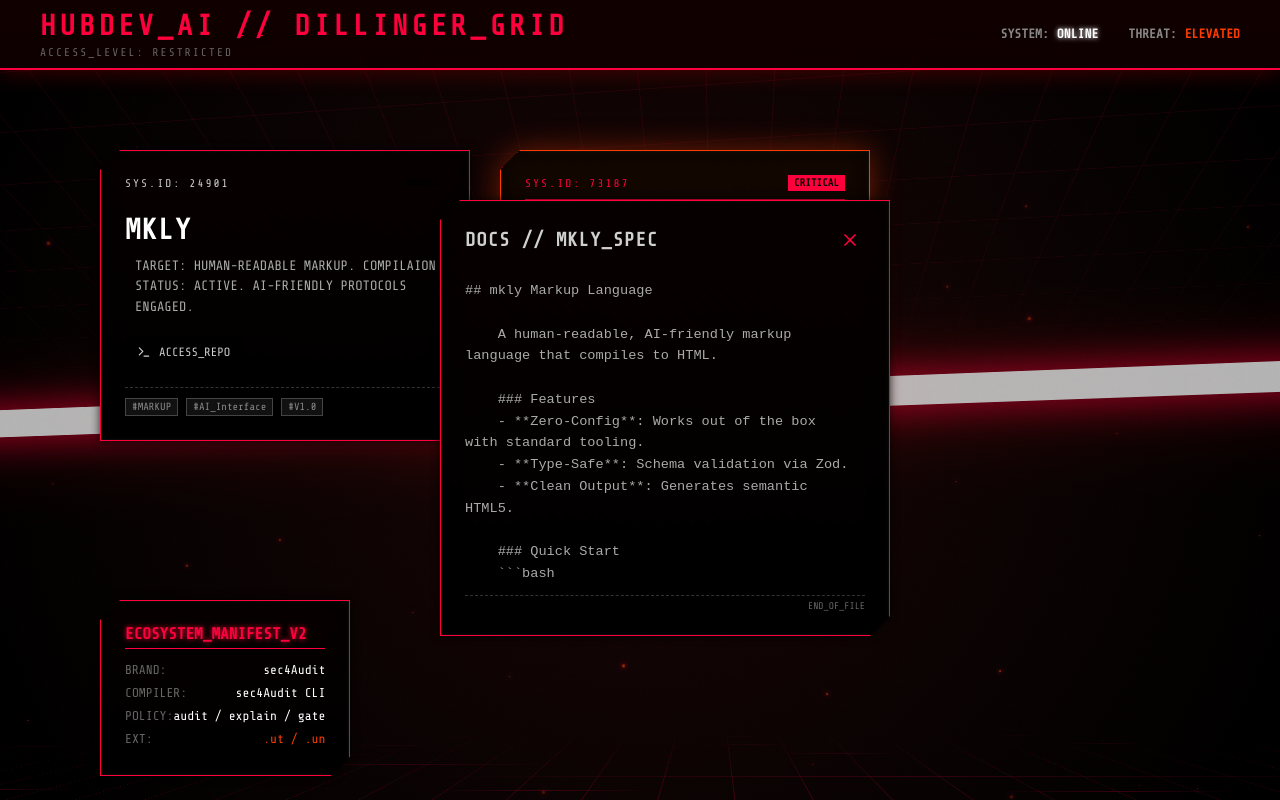
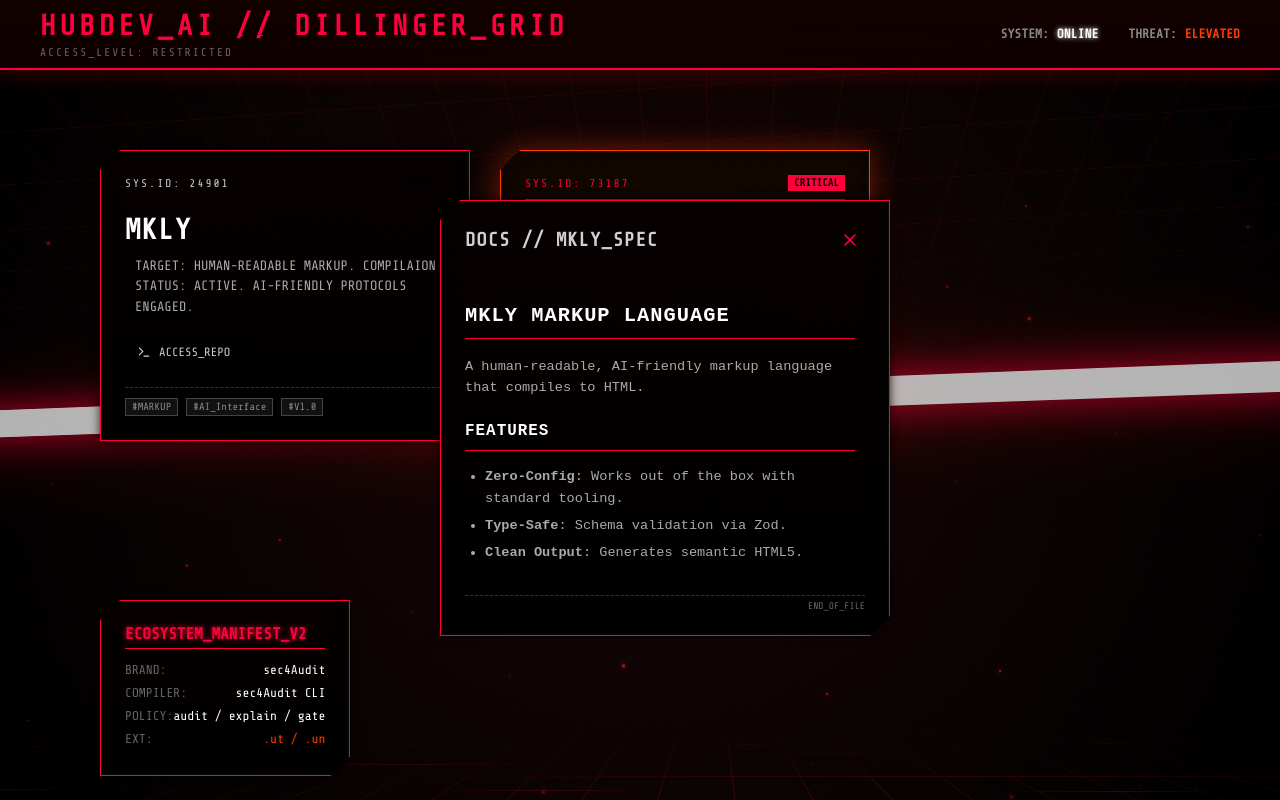
Before and after one commit to HubDev-AI/hubdev.ai, a React (Vite) app: page / in a window 1280 px wide. Both pictures are taken after a click on the element 285 px from the left and 295 px from the top of the page. Built offline with nearby package versions, Linux system fonts and the light colour scheme.

Commit message:
wip: render md docs

```diff
--- a/package.json
+++ b/package.json
@@ -13,7 +13,8 @@
     "framer-motion": "^12.34.0",
     "lucide-react": "^0.564.0",
     "react": "^19.2.0",
-    "react-dom": "^19.2.0"
+    "react-dom": "^19.2.0",
+    "react-markdown": "^10.1.0"
   },
   "devDependencies": {
     "@eslint/js": "^9.39.1",
--- a/src/App.jsx
+++ b/src/App.jsx
@@ -1,4 +1,5 @@
 import React, { useState, useEffect } from 'react';
+import ReactMarkdown from 'react-markdown';
 import DraggableBox from './components/DraggableBox';
 import ProjectCard from './components/ProjectCard';
 import DocsBox from './components/DocsBox';
@@ -207,13 +208,13 @@ function App() {
         </div>
       </DraggableBox>
 
-      {/* Interactive Docs Viewer */}
+      {/* Interactive Docs Viewer WITH MARKDOWN */}
       {activeDoc && (
         <DocsBox
           title={activeDoc === 'mkly' ? 'MKLY_SPEC' : 'UNTRUSTED_LANG_SPEC'}
           content={
-            <div style={{ whiteSpace: 'pre-wrap' }}>
-              {DOCS_DATA[activeDoc].trim()}
+            <div className="markdown-body">
+              <ReactMarkdown>{DOCS_DATA[activeDoc]}</ReactMarkdown>
             </div>
           }
           onClose={handleCloseDocs}
--- a/src/index.css
+++ b/src/index.css
@@ -214,6 +214,39 @@ body {
   background: var(--neon-red);
 }
 
+/* Markdown Specifics */
+.markdown-body h2, .markdown-body h3 {
+  color: #fff;
+  border-bottom: 1px solid var(--neon-red);
+  padding-bottom: 5px;
+  margin-top: 20px;
+  text-transform: uppercase;
+  letter-spacing: 1px;
+}
+.markdown-body ul {
+  padding-left: 20px;
+}
+.markdown-body li {
+  margin-bottom: 5px;
+}
+.markdown-body code {
+  background: rgba(255, 0, 60, 0.1);
+  color: var(--neon-red);
+  padding: 2px 5px;
+  font-family: monospace;
+}
+.markdown-body pre {
+  background: #000;
+  border: 1px solid #333;
+  padding: 10px;
+  overflow-x: auto;
+}
+.markdown-body pre code {
+  color: #ddd;
+  background: transparent;
+  padding: 0;
+}
+
 /* Particle Embers */
 .particle-ash {
   position: absolute;
```
Also changed, not shown: 1 other file (tests, documents, lock files or other folders). Lines whose indentation alone changed are shown as unchanged.
